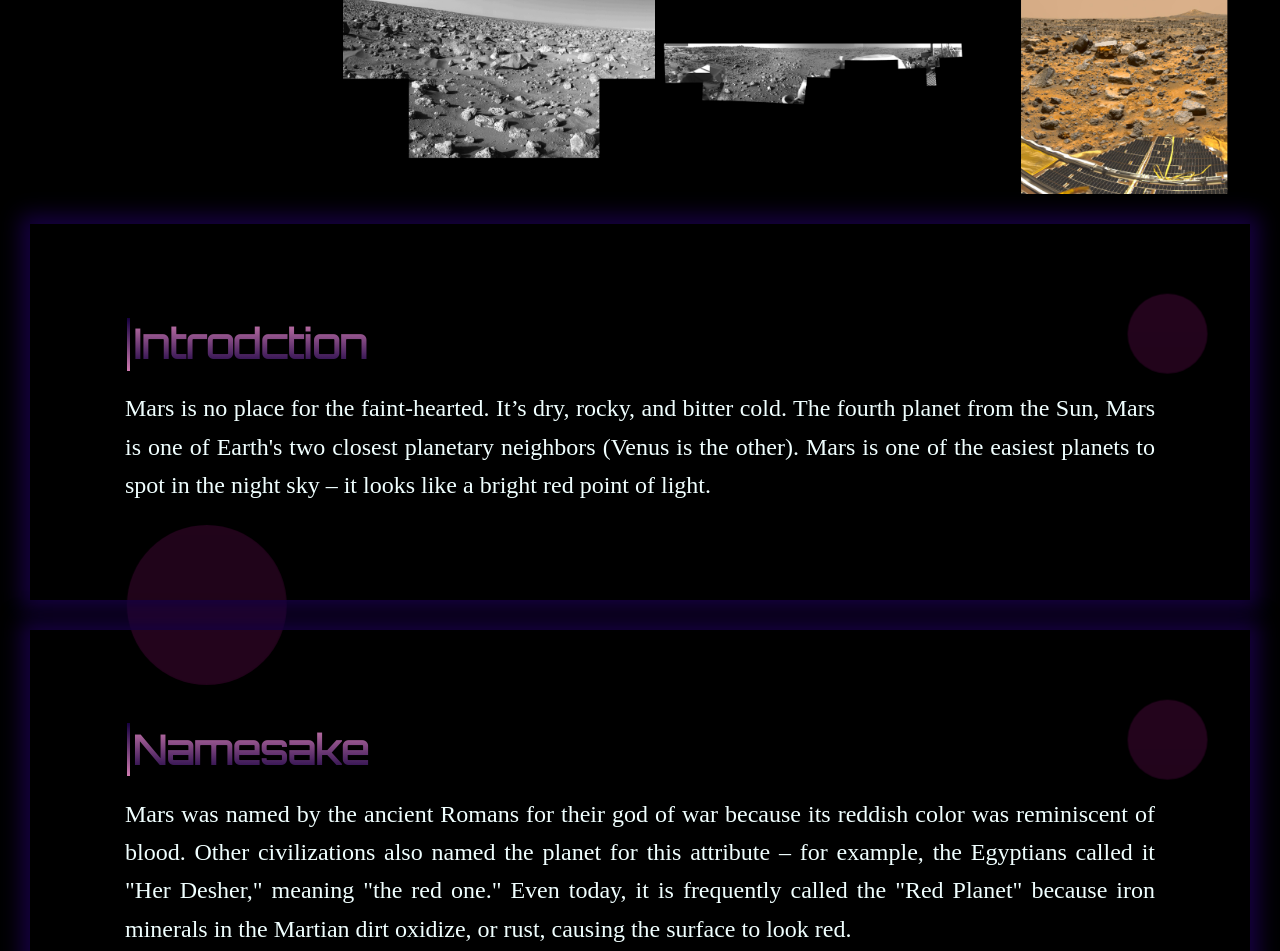
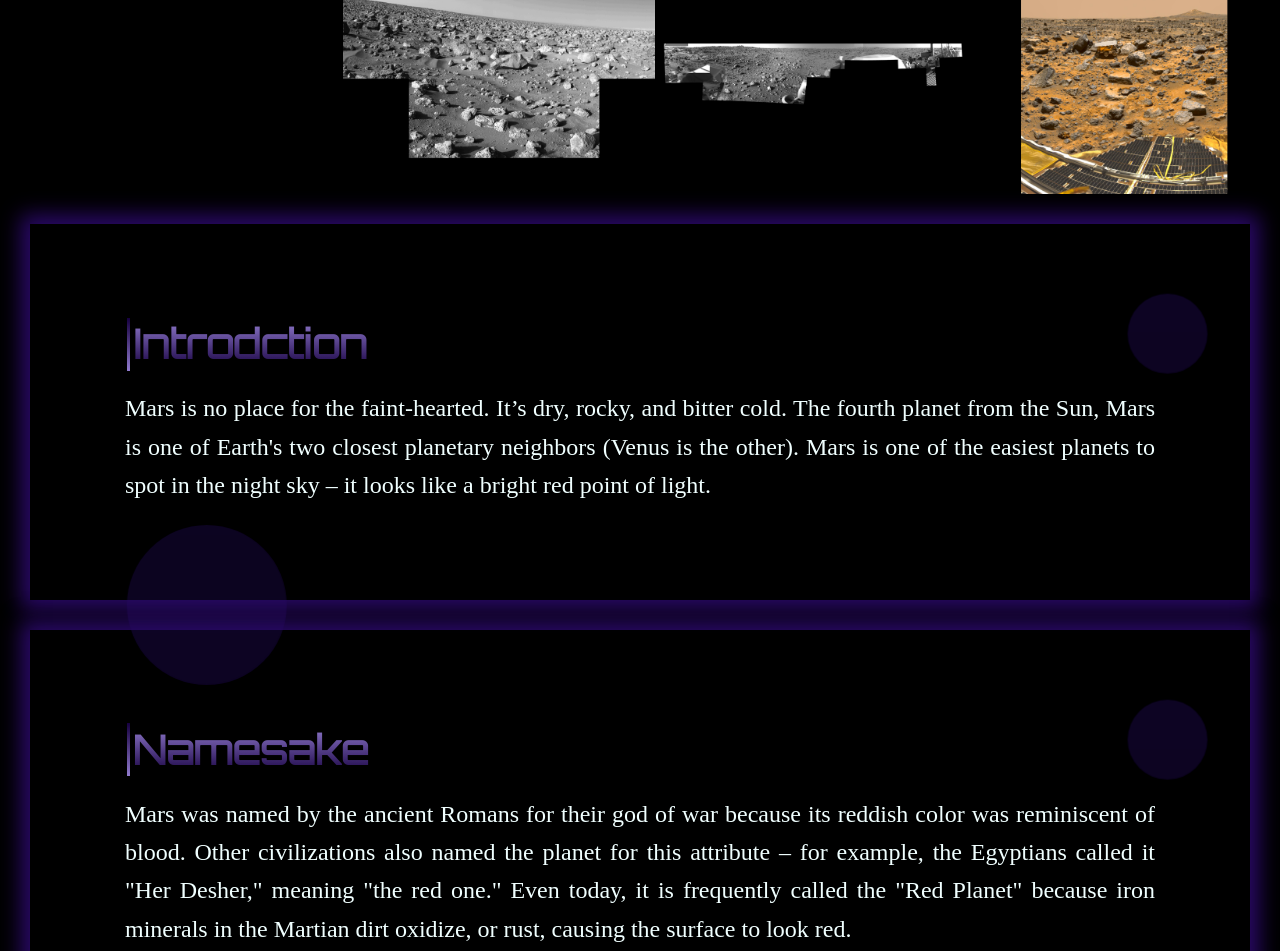
Before and after one commit to alamostafaa/SpaceExpo, a plain HTML site: page mars.html in a window 1280 px wide. Shown: the part 870-1821 px from the top of the page. Drawn offline with nearby package versions, Linux system fonts and the light colour scheme.

Commit message:
last (and I hope) least "color changes"

```diff
--- a/css/planetsInDepth.css
+++ b/css/planetsInDepth.css
@@ -35,7 +35,7 @@
 }
 #inDepth h1
 {
-    background: linear-gradient(#CE7BB0,#160040);
+    background: linear-gradient(#917bce,#160040);
     -webkit-background-clip: text;
     -webkit-text-fill-color: transparent;
     font-family: 'Orbitron', sans-serif;
@@ -46,7 +46,7 @@
 #inDepth h1::before
 {
     content: '';
-    background-image: linear-gradient(#160040,#CE7BB0);
+    background-image: linear-gradient(#160040,#917bce);
     padding: 1.5px;
     margin: 2.4px;
 }
@@ -63,7 +63,7 @@
 .somethingFocus::after
 {
     content: '';
-    background: rgba(83, 13, 67, 0.438);
+    background: rgba(32, 13, 83, 0.438);
     position: absolute;
     z-index: -5;
     width: 20vh;
@@ -75,7 +75,7 @@
 .somethingFocus::before {
     content: '';
     background: rgb(255,255,255);
-    background: rgba(83, 13, 67, 0.438);
+    background: rgba(32, 13, 83, 0.438);
     position: absolute;
     top: 3em;
     right: 3em;
@@ -89,7 +89,7 @@
 
 .active
 {
-    box-shadow: 0 0 20px 9px #160040;
+    box-shadow: 0 0 20px 9px #2a0968;
     background: rgb(0, 0, 0);
     background: linear-gradient(0deg, rgba(0, 0, 0, 0.1) 0%, rgba(0, 0, 0, 0) 100%);
 }
--- a/css/planetsbreif.css
+++ b/css/planetsbreif.css
@@ -40,7 +40,7 @@ body
    background: rgba(0, 0, 0, 0.3);
    box-shadow: 0 0 20px 9px #24a7ff1f;
    margin-top:15px ;
-   margin: 8% auto;
+   margin: 10% auto;
    width: 90%;
    padding: 20px;
    display: flex;
--- a/css/style.css
+++ b/css/style.css
@@ -109,7 +109,7 @@ h3{
 {
     .planet img
 {
-    width: 200px;
+    width: 190px;
 }
 h3 {
     font-size: 19px;
```
